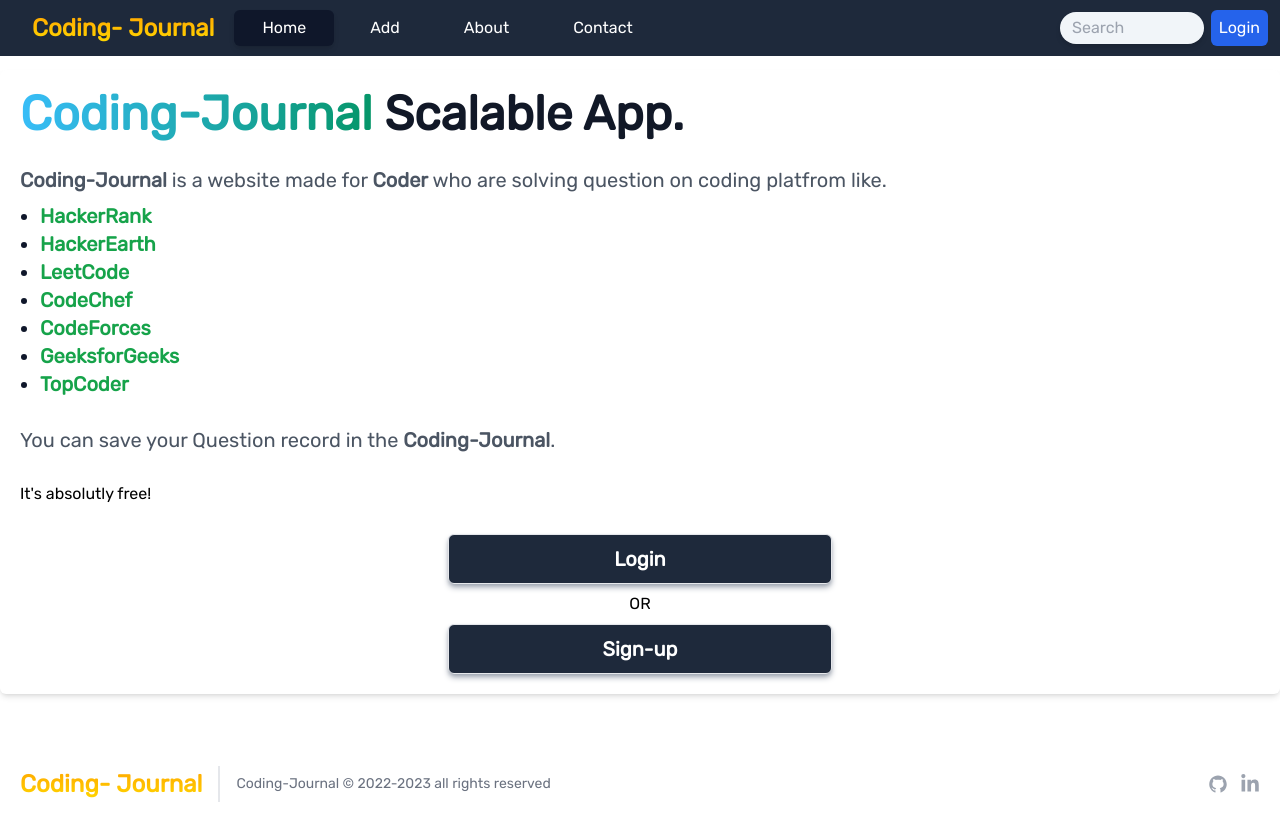
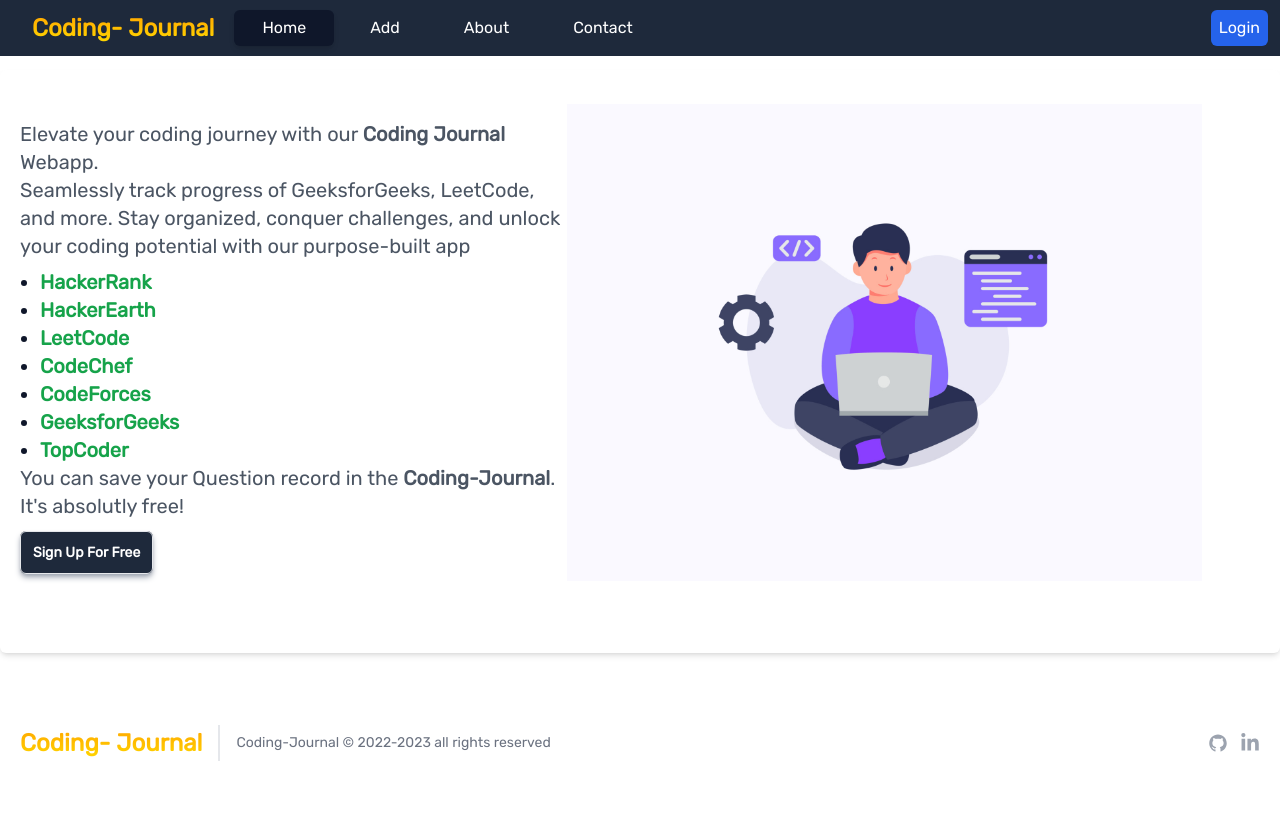
Before and after one commit to ManjiCoder/Coding-Journal, a Next.js app: page / in a window 1280 px wide. After the commit the page ends 800 px from the top, so only its background shows below. Built offline with nearby package versions, Linux system fonts and the light colour scheme.

Commit message:
Homepage update - ✔

```diff
--- a/components/Navbar.js
+++ b/components/Navbar.js
@@ -67,7 +67,7 @@
         </button>
         <div
           className={`${
-            pathname === "/" ? "hidden sm:block sm:justify-end" : "block"
+            isAuth ? "hidden sm:block sm:justify-end" : "block"
           }  px-5 flex-grow  md:flex-grow-0 text-center text-2xl`}
         >
           <BrandHead />
@@ -88,7 +88,7 @@
           ))}
         </ul>
 
-        <SearchBar />
+        {isAuth && <SearchBar />}
 
         {/* UserIcon */}
         {!isAuth ? (
--- a/pages/index.js
+++ b/pages/index.js
@@ -10,6 +10,8 @@
   setSortByQuery,
 } from "@/redux-slices/Solution";
 import Cookies from "js-cookie";
+import BrandHead from "@/components/BrandHead";
+import Image from "next/image";
 
 const inter = Inter({ subsets: ["latin"] });
 
@@ -51,15 +53,15 @@
       <section id="main-container" className="pb-10 pt-3.5">
         {!isAuth ? (
           <div className="p-5 rounded-md shadow-md bg-white dark:bg-gray-900 space-y-7">
-            <h1 className="mb-4 text-3xl font-extrabold text-gray-900 dark:text-white md:text-5xl lg:text-5xl">
-              <span className="text-transparent bg-clip-text bg-gradient-to-r to-emerald-600 from-sky-400">
-                {title}
-              </span>{" "}
-              Scalable App.
-            </h1>
+            <div className="flex items-center mb-3 pb-10 pt-3.5">
               <div className="text-lg font-normal text-gray-600 lg:text-xl dark:text-gray-400">
-              <b>{title}</b> is a website made for <b>Coder</b> who are solving
-              question on coding platfrom like.
+                Elevate your coding journey with our <b>Coding Journal</b>{" "}
+                Webapp.
+                <br />
+                Seamlessly track progress of GeeksforGeeks, LeetCode, and more.
+                Stay organized, conquer challenges, and unlock your coding
+                potential with our purpose-built app
+                <div className="flex items-center">
                   <ul className="px-5 mt-2 list-disc text-slate-900">
                     {codingPlatfroms.map((item) => {
                       return (
@@ -74,26 +76,34 @@
                       );
                     })}
                   </ul>
+                  <Image
+                    src="/code.jpg"
+                    alt="coder"
+                    height={200}
+                    width={200}
+                    className="hidden xs:block md:hidden"
+                  />
                 </div>
                 <p className="text-lg font-normal text-gray-600 lg:text-xl dark:text-gray-400">
                   You can save your Question record in the <b>{title}</b>.
                 </p>
-            <h2 className="font-medium"> It&apos;s absolutly free!</h2>
-
-            <div className="flex flex-col text-center md:items-center gap-y-2 font-medium">
-              <Link
-                href="/login"
-                className="bg-slate-800 text-center hover:bg-slate-900 p-2.5 text-white text-xl w-full md:max-w-sm font-semibold  border outline-none rounded-md shadow-md shadow-gray-400 cursor-pointer"
-              >
-                Login
-              </Link>
-              OR
+                <h2 className="font-medium mb-4"> It&apos;s absolutly free!</h2>
                 <Link
                   href="/sign-up"
-                className="bg-slate-800 text-center hover:bg-slate-900 p-2.5 text-white text-xl w-full md:max-w-sm font-semibold  border outline-none rounded-md shadow-md shadow-gray-400 cursor-pointer"
+                  className="bg-slate-800 capitalize text-sm text-center hover:bg-slate-900 p-3 text-white w-full md:max-w-sm font-semibold  border outline-none rounded-md shadow-md shadow-gray-400 cursor-pointer"
                 >
-                Sign-up
+                  Sign Up for free
                 </Link>
+              </div>
+              <aside>
+                <Image
+                  src="/code.jpg"
+                  alt="coder"
+                  height={200}
+                  width={200}
+                  className="hidden md:block w-11/12 h-auto"
+                />
+              </aside>
             </div>
           </div>
         ) : (
```
Also changed, not shown: public/code.jpg (added). Lines whose indentation alone changed are shown as unchanged.
